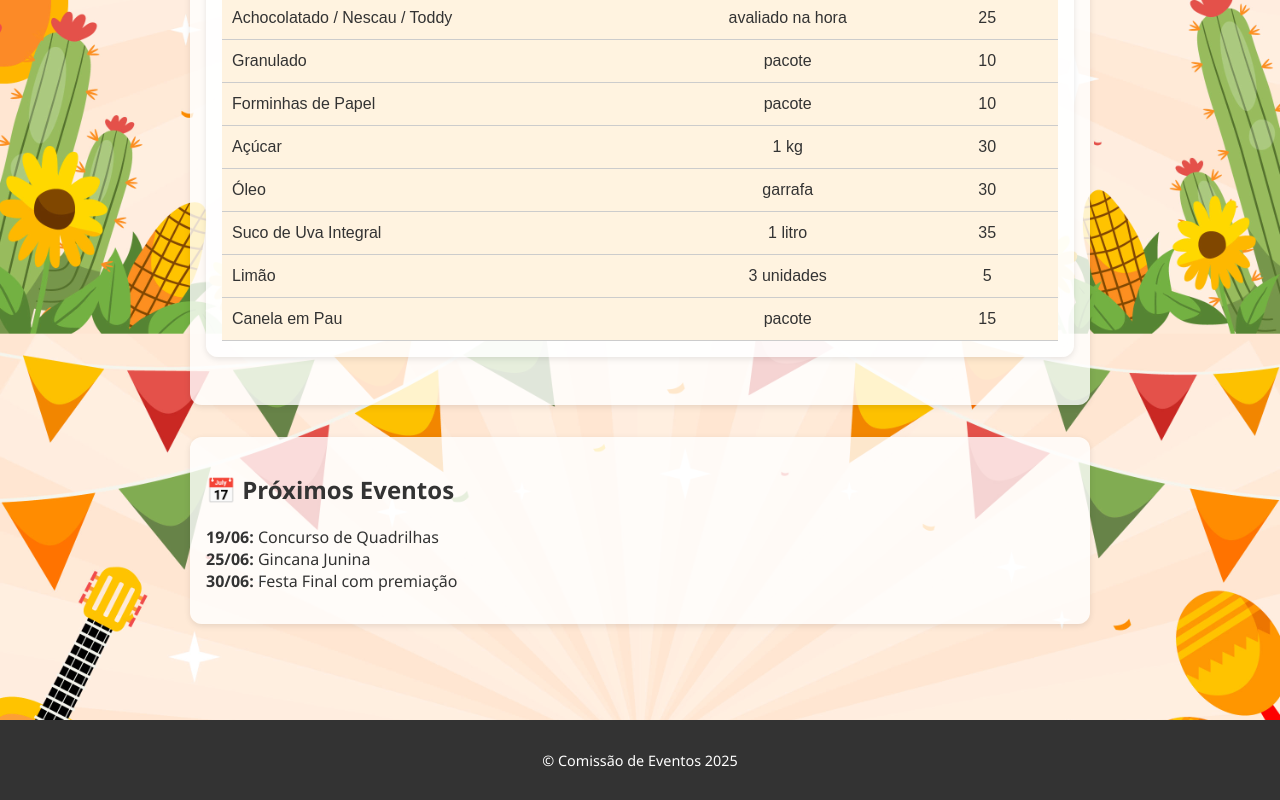
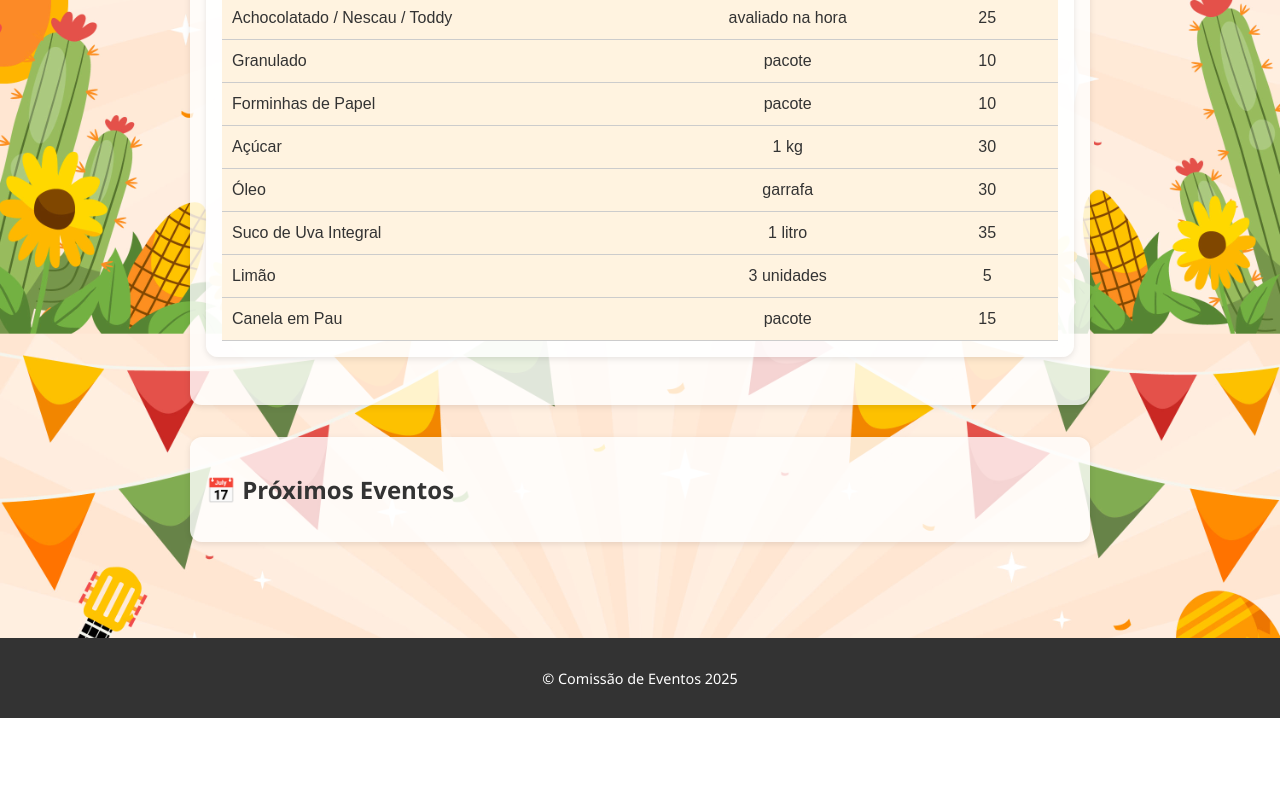
Before and after one commit to Guilherme-Macanhan/Festa-Julina-IF, a plain HTML site: page index.html in a window 1280 px wide. Shown: the part 1373-2173 px from the top of the page. After the commit the page ends 2091 px from the top, so only its background shows below. Drawn offline with Linux system fonts and the light colour scheme.

Commit message:
Update index.html

```diff
--- a/index.html
+++ b/index.html
@@ -68,9 +68,7 @@
     <section id="eventos">
       <h2>📅 Próximos Eventos</h2>
       <ul>
-        <li><strong>19/06:</strong> Concurso de Quadrilhas</li>
-        <li><strong>25/06:</strong> Gincana Junina</li>
-        <li><strong>30/06:</strong> Festa Final com premiação</li>
+
       </ul>
     </section>
   </main>
```
